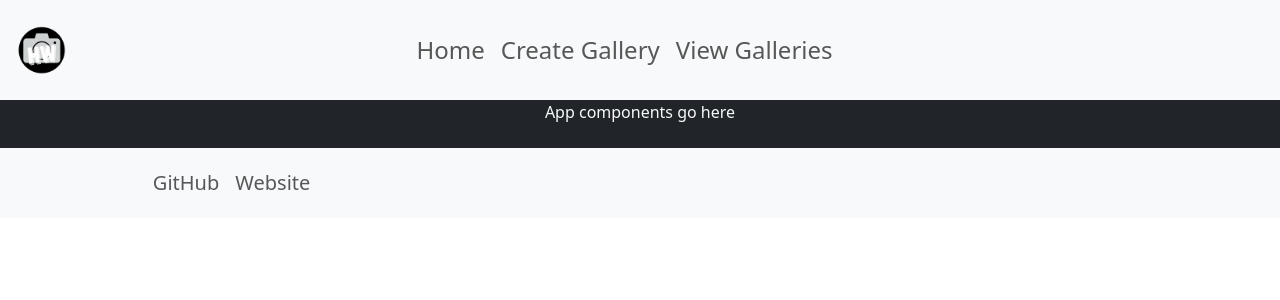
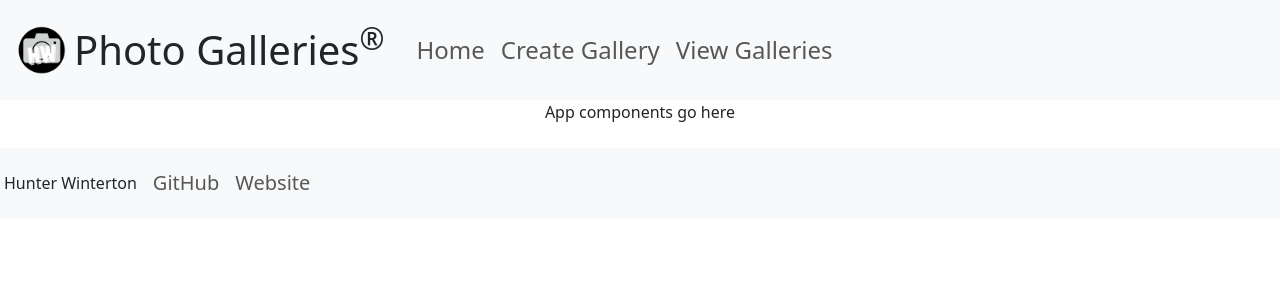
Before and after one commit to hunterwinterton/startup, a React (Vite) app: page / in a window 1280 px wide. Shown: the top 300 px of the page. Built offline with nearby package versions, Linux system fonts and the light colour scheme.

Commit message:
fix react div

```diff
--- a/src/app.jsx
+++ b/src/app.jsx
@@ -4,12 +4,12 @@ import "./app.css";
 
 export default function App() {
 	return (
-		<div className="body bg-dark text-light">
+		<>
 			<header className="sticky-top bg-light p-3">
 				<div className="d-flex align-items-center">
 					<div className="d-flex align-items-center">
 						<img className="me-2" src="logo.png" width="50em" />
-						<h1 className="mb-0">
+						<h1 className="mb-0 text-gray">
 							Photo Galleries<sup>&reg;</sup>
 						</h1>
 					</div>
@@ -62,6 +62,6 @@ export default function App() {
 					</nav>
 				</div>
 			</footer>
-		</div>
+		</>
 	);
 }
```
Also changed, not shown: 1 other file (tests, documents, lock files or other folders).
